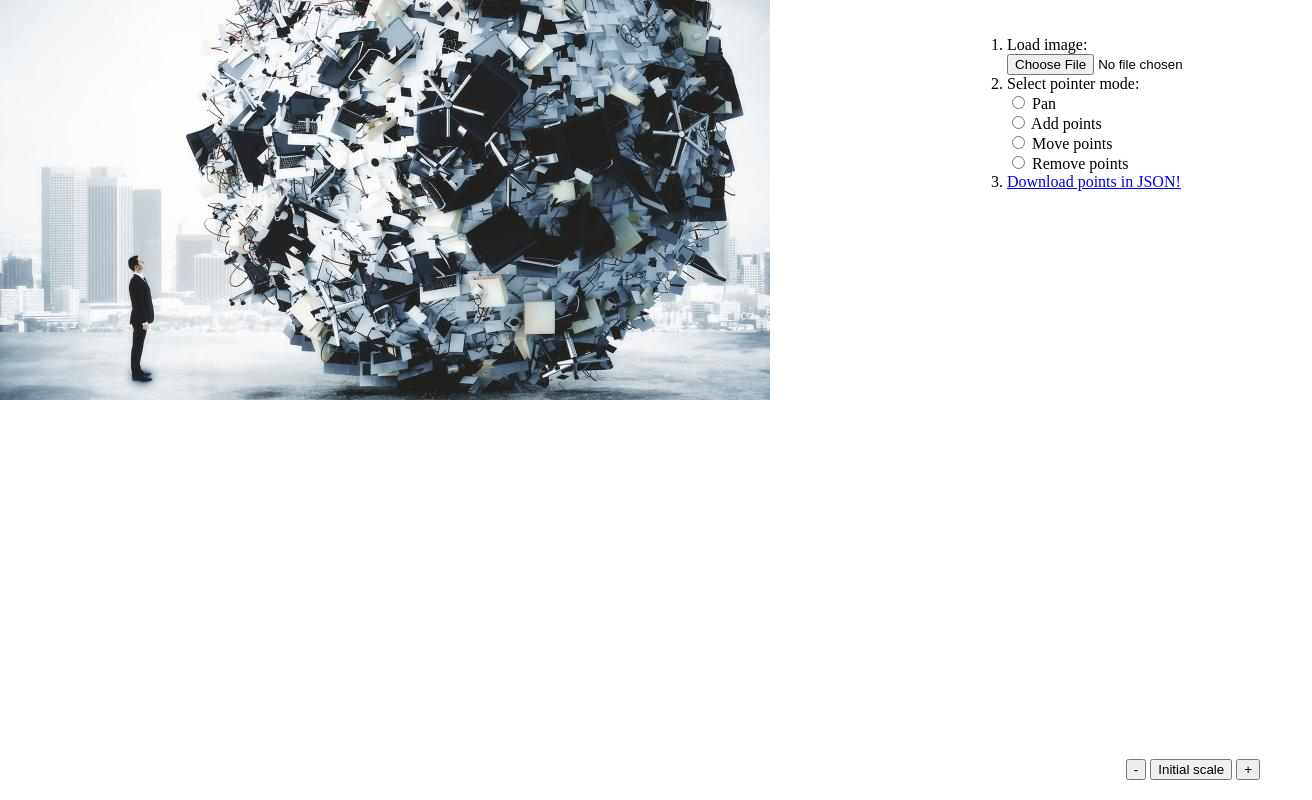
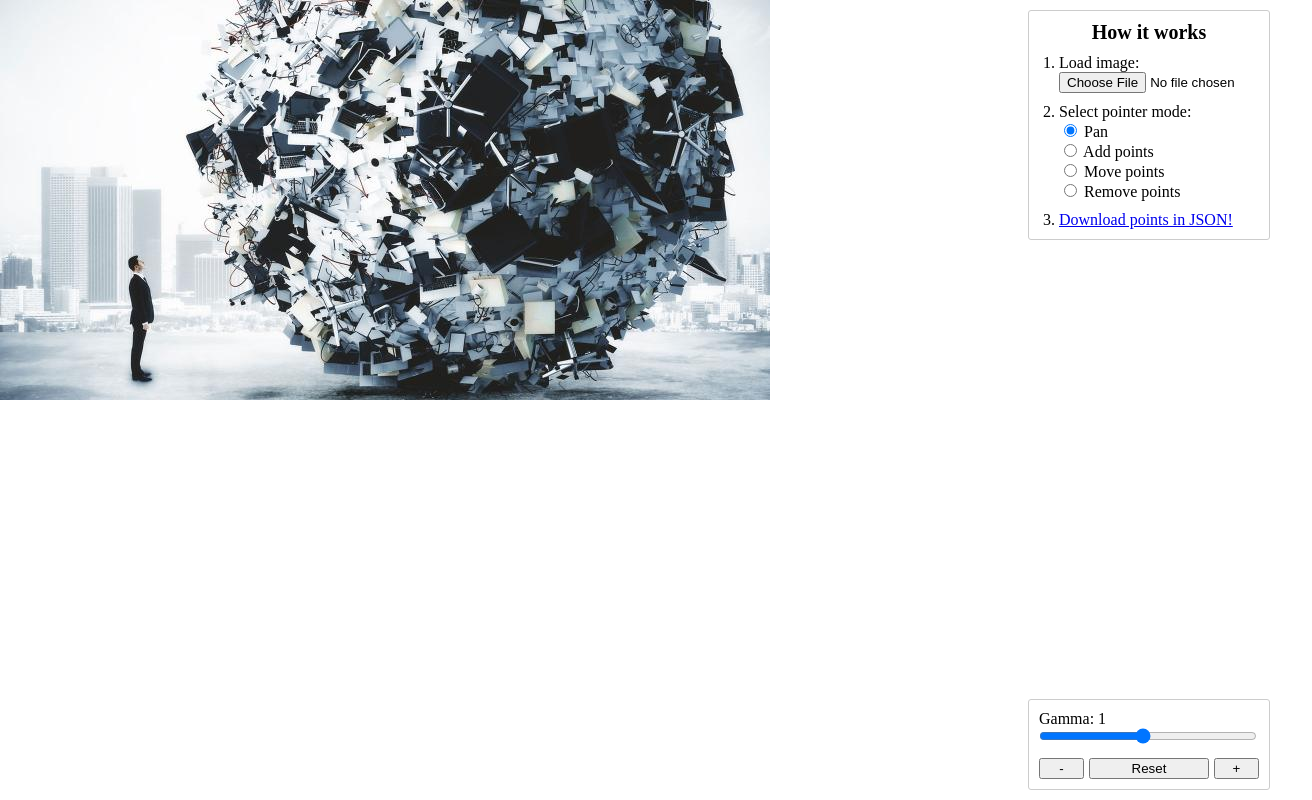
Before and after one commit to milikhin/milikhin.github.io, a website: page webgl/index.html in a window 1280 px wide. Shown: the whole page, 1312 px wide, since content can reach past the window. Drawn offline with Linux system fonts and the light colour scheme.

Commit message:
update webgl demo

```diff
--- a/webgl/index.css
+++ b/webgl/index.css
@@ -5,6 +5,8 @@ html {
     height: 100%;
     overflow: hidden;
 }
+
+/* Canvas positioning */
 
 .app-canvas {
     height: 100%;
@@ -19,6 +21,16 @@ html {
     padding: 10px;
     background: white;
     border-radius: 3px;
+    width: 220px;
+    border: solid 1px #ccc;
+}
+
+.app-controls__list {
+    padding: 0 0 0 20px;
+    margin: 0;
+}
+.app-controls__list li {
+    margin-top: 10px;
 }
 
 #text-canvas {
@@ -42,6 +54,7 @@ html {
     cursor: crosshair;
 }
 
+/* Bottom right controls block */
 .image-controls {
     position: absolute;
     right: 10px;
@@ -50,4 +63,38 @@ html {
     background: white;
     z-index: 20;
     padding: 10px;
+    border: solid 1px #ccc;
 }
+
+.image-controls__slider--wrapper {
+    padding: 0;
+  	margin: 0 0 10px 0;
+}
+
+.image-controls__slider {
+    width: 218px;
+    margin: 0;
+}
+
+.image-controls__value {
+    vertical-align: top;
+}
+
+.image-controls__small-button {
+    width: 45px;
+    box-sizing: border-box;
+    float: left;
+}
+.image-controls__big-button {
+    width: 120px;
+    margin: 0 5px;
+    float: left;
+    box-sizing: border-box;
+}
+
+/*  */
+.app-controls h2 {
+    margin: 0;
+    text-align: center;
+    font-size: 1.25rem;
+}
--- a/webgl/index.html
+++ b/webgl/index.html
@@ -11,7 +11,8 @@
     <canvas class="app-canvas" id="app-canvas"></canvas>
     <canvas class="app-canvas app-canvas--text" id="text-canvas"></canvas>
     <div class="app-controls">
-        <ol>
+      	<h2>How it works</h2>
+        <ol class="app-controls__list">
             <li>
                 <label>
                     Load image:<br/>
@@ -20,7 +21,7 @@
             </li>
             <li>
                 Select pointer mode:<br/>
-                <label><input class="app-mode-input" type="radio" name="mode" value="pan"> Pan</label><br/>
+                <label><input checked class="app-mode-input" type="radio" name="mode" value="pan"> Pan</label><br/>
                 <label><input class="app-mode-input" type="radio" name="mode" value="add"> Add points</label><br/>
                 <label><input class="app-mode-input" type="radio" name="mode" value="move"> Move points</label><br/>
               	<label><input class="app-mode-input" type="radio" name="mode" value="remove"> Remove points</label>
@@ -31,13 +32,19 @@
         </ol>
     </div>
   	<div class="image-controls">
-      	<button id="zoom-out" title="Zoom out from the center of the window">
+      	<p class="image-controls__slider--wrapper">
+          	<label>
+              	Gamma: <span class="image-controls__value" id="gamma-value">1</span><br/>
+            	<input type="range" min="0.1" max="2" value="1" step="0.05" class="image-controls__slider" id="gamma-filter"/>
+          	</label>
+      	</p>
+      	<button id="zoom-out" class="image-controls__small-button" title="Zoom out from the center of the window">
           -
       	</button>
-      	<button id="zoom-reset" title="Load initial image scale and position">
-          Initial scale
+      	<button id="zoom-reset" class="image-controls__big-button" title="Load initial image scale and position">
+          Reset
       	</button>
-      	<button id="zoom-in" title="Zoom in to the center of the window">
+      	<button id="zoom-in" class="image-controls__small-button" title="Zoom in to the center of the window">
           +
       	</button>
   	</div>
--- a/webgl/js/gl/constructors/layer-constructor.js
+++ b/webgl/js/gl/constructors/layer-constructor.js
@@ -17,6 +17,7 @@ class LayerConstructor {
             translation: [0, 0],
             zoom: [1, 1]
         };
+      	this._gamma = 1;
 
       	this.programs = {
           	points: glUtils.createProgram(gl, shaders.points.vertex, shaders.points.fragment),
@@ -36,9 +37,11 @@ class LayerConstructor {
                 resolutionLocation: gl.getUniformLocation(this.programs.image, "u_resolution"),
                 translationLocation: gl.getUniformLocation(this.programs.image, "u_translation"),
                 scaleLocation: gl.getUniformLocation(this.programs.image, "u_scale"),
-              	texCoordLocation: gl.getAttribLocation(this.programs.image, "a_texCoord")
+              	texCoordLocation: gl.getAttribLocation(this.programs.image, "a_texCoord"),
+              	gammaLocation: gl.getUniformLocation(this.programs.image, "u_gamma")
             }
         };
+
 
         this.buffers = {
           	points: {
@@ -137,6 +140,7 @@ class LayerConstructor {
         gl.uniform2f(this.locations.image.resolutionLocation, gl.canvas.width, gl.canvas.height);
         gl.uniform2fv(this.locations.image.translationLocation, this._transformation.translation);
         gl.uniform2fv(this.locations.image.scaleLocation, this._transformation.zoom);
+      	gl.uniform1f(this.locations.image.gammaLocation, this._gamma);
 
         // provide texture coordinates for the rectangle
         gl.bindBuffer(gl.ARRAY_BUFFER, this.buffers.image.texCoordBuffer);
--- a/webgl/js/gl/gl-app.js
+++ b/webgl/js/gl/gl-app.js
@@ -67,12 +67,20 @@ class GlApp {
 
       	appEvent.on('transformation-reset', function (evt) {
             let pointsTranslation = self.layerConstructor.transform([0, 0], 1);
+          	self.layerConstructor._gamma = 1;
+          	document.getElementById('gamma-value').innerHTML = 1;
+          	document.getElementById('gamma-filter').value = 1;
             self.render();
         });
 
       	// re-render when canvas resized
         appEvent.on('canvas-resize', function (evt) {
             self.render();
+        });
+
+      	appEvent.on('gamma-filter', function (evt) {
+            self.layerConstructor._gamma = evt.detail.value;
+          	self.render();
         });
 
       	// Move, Zoom operations
@@ -122,7 +130,10 @@ class GlApp {
         let y = (clientCoords[1] - pointsTranslation[1]) / zoom;
 
         this.points.forEach(function (point, index) {
-            if ((point[0] + this.POINT_WIDTH / 2 >= x) && (point[0] - this.POINT_WIDTH / 2 <= x) && (point[1] + this.POINT_WIDTH / 2 >= y) && (point[1] - this.POINT_WIDTH /2 <= y)) {
+            if ((point[0] >= x - this.POINT_WIDTH / 2 / zoom) &&
+                (point[0] <= x + this.POINT_WIDTH / 2 / zoom) &&
+              	(point[1] >= y - this.POINT_WIDTH / 2 / zoom) &&
+              	(point[1] <= y + this.POINT_WIDTH / 2 / zoom)) {
                 hoveredPoint = index;
             }
         }, this);
--- a/webgl/js/gl/shaders.js
+++ b/webgl/js/gl/shaders.js
@@ -26,10 +26,13 @@ export default {
       	fragment: `
 			precision mediump float;
             uniform sampler2D u_image;
+			uniform float u_gamma;
             varying vec2 v_texCoord;
+			vec4 originColor;
 
             void main() {
-                gl_FragColor = texture2D(u_image, v_texCoord);
+				originColor = texture2D(u_image, v_texCoord);
+                gl_FragColor = vec4(pow(originColor.r, u_gamma), pow(originColor.g, u_gamma), pow(originColor.b, u_gamma), originColor.a);
             }
 		`
     },
--- a/webgl/js/index.js
+++ b/webgl/js/index.js
@@ -63,6 +63,14 @@ class App {
         });
       	document.getElementById('zoom-reset').addEventListener('click', function () {
             appEvent.dispatch('transformation-reset', {});
+        });
+
+      	document.getElementById('gamma-filter').addEventListener('change', function () {
+          	let value = this.value;
+          	document.getElementById('gamma-value').innerHTML = value;
+          	appEvent.dispatch('gamma-filter', {
+                value: value
+            });
         });
     }
 
```
Also changed, not shown: webgl/dist/app.js. Lines whose indentation alone changed are shown as unchanged.
